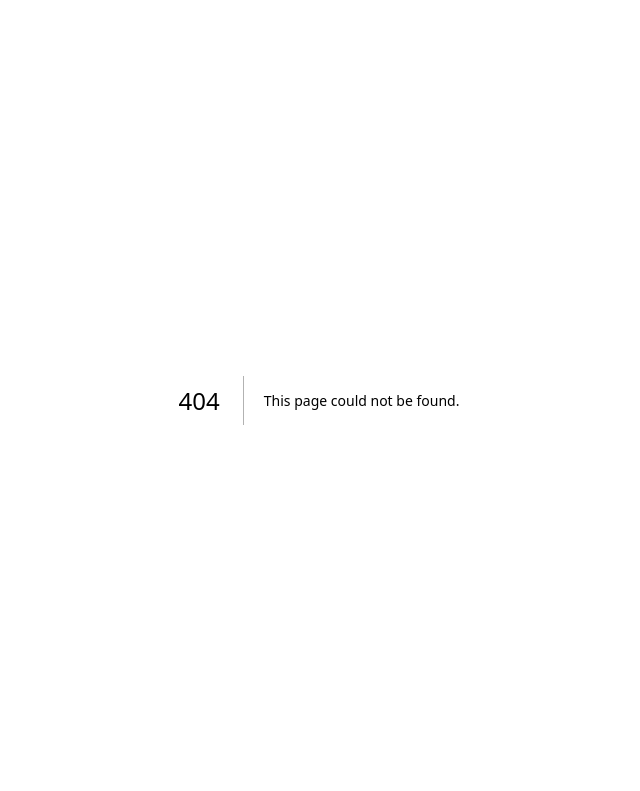
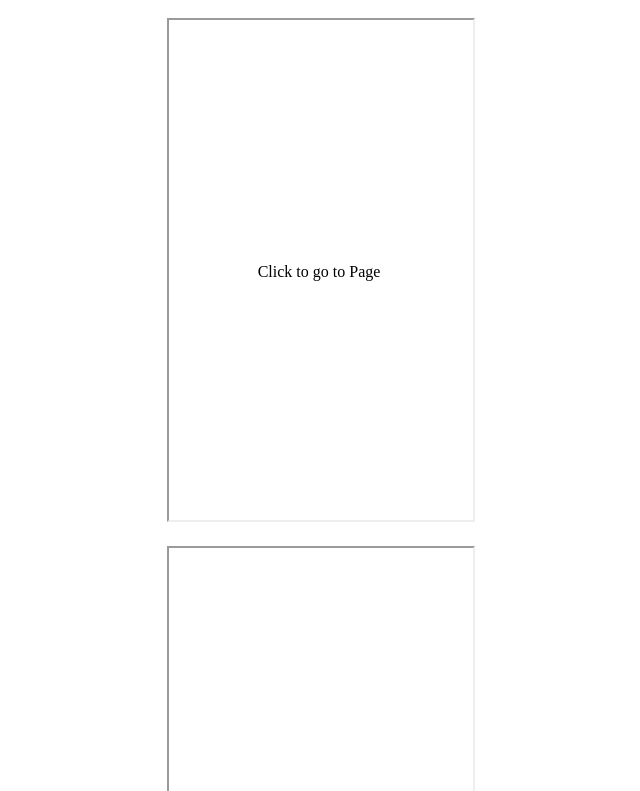
Before and after one commit to kaede4318/TuneTrack, a Next.js app: page /Gallery in a window 1280 px wide. Before the commit this address had no page. Shown: the top 791 px of the page, without its empty margins (321-961 px from the left). Built offline with nearby package versions, Linux system fonts and the light colour scheme.

Commit message:
Finished routing and dummy gallery page

```diff
--- a/package.json
+++ b/package.json
@@ -14,9 +14,9 @@
     "@fortawesome/react-fontawesome": "^0.2.2",
     "@react-pdf/renderer": "^3.4.4",
     "next": "^14.2.5",
-    "pdfjs-dist": "^4.4.168",
+    "pdfjs-dist": "^2.15.349",
     "react": "^18",
     "react-dom": "^18",
-    "react-pdf": "^9.1.0"
+    "react-pdf": "^5.7.2"
   }
 }
--- /dev/null
+++ b/pages/Gallery.js
@@ -0,0 +1,34 @@
+import React from 'react';
+import Link from 'next/link';
+import '../src/app/App.css';
+
+const images = [
+  '/test-photos/thesecondwaltz.pdf',
+  '/test-photos/Dave Brubeck - Three To Get Ready.pdf',
+];
+
+const Gallery = () => {
+  return (
+    <div className="gallery">
+      {images.map((src, index) => (
+        <div key={index} className="gallery-item">
+          <Link href="/" legacyBehavior>
+            <a className="iframe-wrapper">
+              <iframe
+                src={src}
+                style={{ width: '100%', height: '500px' }}
+                title={`Gallery ${index}`}
+              />
+              <div className="overlay">Click to go to Page</div>
+            </a>
+          </Link>
+        </div>
+      ))}
+      <Link href="/" legacyBehavior>
+        <a>Go to Page</a>
+      </Link>
+    </div>
+  );
+};
+
+export default Gallery;
--- a/src/app/page.js
+++ b/pages/page.js
@@ -4,9 +4,9 @@
 import React, { useState, useEffect } from 'react';
 import { Document, Page, pdfjs } from 'react-pdf';
 import 'react-pdf/dist/esm/Page/AnnotationLayer.css';
-import './App.css';
-import Toolbar from './Toolbar.js';
-import Canvas from './canvas';
+import '../src/app/App.css';
+import Toolbar from '../src/app/Toolbar.js';
+import Canvas from '../src/app/canvas';
 
 //provide PDF.js worker
 pdfjs.GlobalWorkerOptions.workerSrc = new URL(
--- a/src/app/App.css
+++ b/src/app/App.css
@@ -182,37 +182,26 @@ input[type="file"] {
   display: block;
 }
 .gallery {
-  display: grid;
-  grid-template-columns: repeat(auto-fill, minmax(300px, 1fr));
-  gap: 20px;
-  padding: 20px;
-  box-sizing: border-box;
-  background-color: #f5f5f5; /* Light background color for contrast */
+  display: flex;
+  flex-direction: column;
+  align-items: center;
 }
 
 .gallery-item {
-  border: 1px solid #ddd;
-  border-radius: 8px;
-  overflow: hidden;
-  background-color: #fff;
-  box-shadow: 0 4px 8px rgba(0, 0, 0, 0.1);
-  transition: transform 0.3s ease, box-shadow 0.3s ease;
+  margin: 10px;
 }
 
-.gallery-item:hover {
-  transform: scale(1.02);
-  box-shadow: 0 6px 12px rgba(0, 0, 0, 0.2);
+.iframe-wrapper {
+  position: relative;
+  display: inline-block;
 }
 
-.gallery-item iframe {
+.iframe-wrapper .overlay {
+  position: absolute;
+  top: 0;
+  left: 0;
   width: 100%;
-  height: 400px; /* Adjust height as needed */
-  border: none;
+  height: 100%;
+  background: rgba(255, 255, 255, 0); /* Transparent overlay */
+  cursor: pointer;
 }
-
-.gallery-item .caption {
-  padding: 10px;
-  text-align: center;
-  font-size: 14px;
-  color: #333;
-}
```
Also changed, not shown: pages/Home.js (added, +26 -0 lines), pages/index.js (added, +75 -0 lines), src/app/Gallery.js (deleted, +0 -23 lines), src/app/Home.js (deleted, +0 -22 lines), src/app/Toolbar.js (+6 -3 lines), 1 other file (tests, documents, lock files or other folders).
